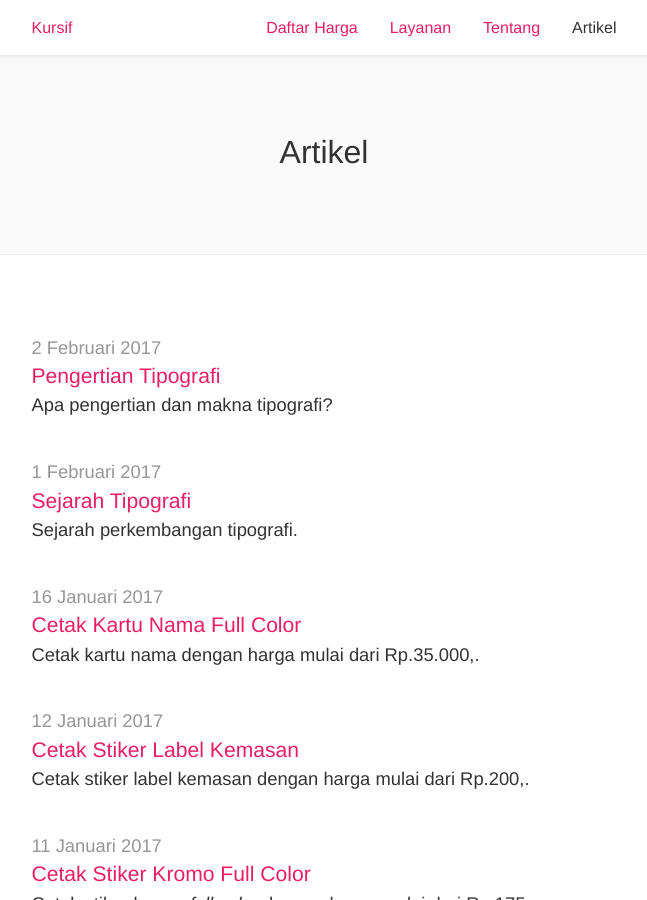
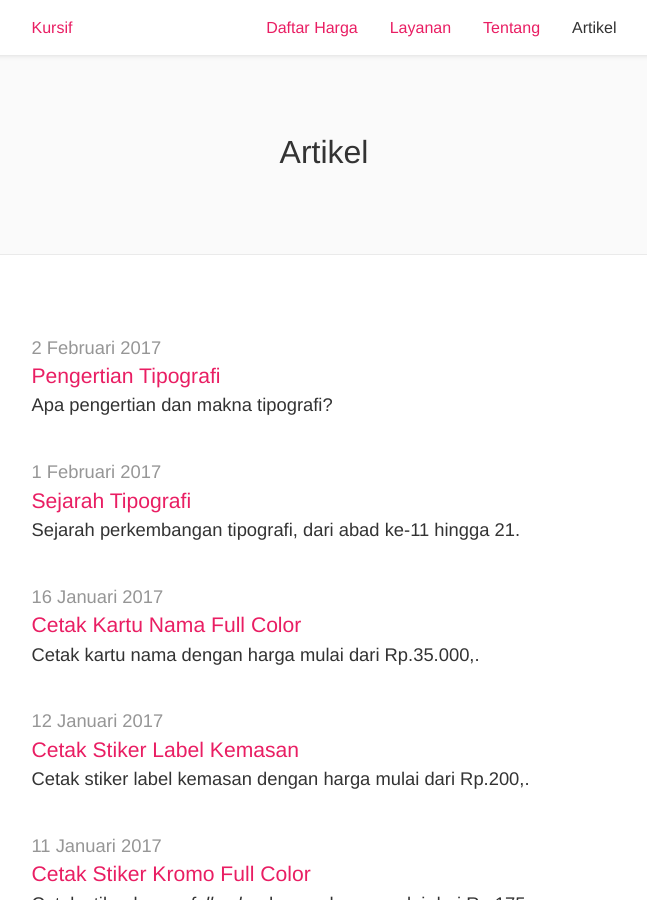
Before and after one commit to tertanda/kursif.github.io, a Jekyll site: the page built from artikel/index.md, in a window 1280 px wide and 900 px high. Shown: the whole window, without its empty margins (316-963 px from the left). Built offline with Jekyll 4.4.1, drawn with Linux system fonts in a browser that asks for light colours; a script that is not in the unit is left out.

Commit message:
Sejarah Tipografi

```diff
--- a/artikel/_posts/2017-02-01-sejarah-tipografi.md
+++ b/artikel/_posts/2017-02-01-sejarah-tipografi.md
@@ -4,8 +4,8 @@ category : artikel
 permalink: artikel/:title
 title    : Sejarah Tipografi
 author   : El Nino H. Maulana
-intro    : Sejarah perkembangan tipografi.
-meta     : Sejarah lengkap perkembangan tipografi, dari abad 11 hingga 21.
+intro    : Sejarah perkembangan tipografi, dari abad ke-11 hingga 21.
+meta     : Sejarah lengkap perkembangan tipografi, dari abad ke-11 hingga 21.
 ---
 
 # Sejarah Tipografi
```
